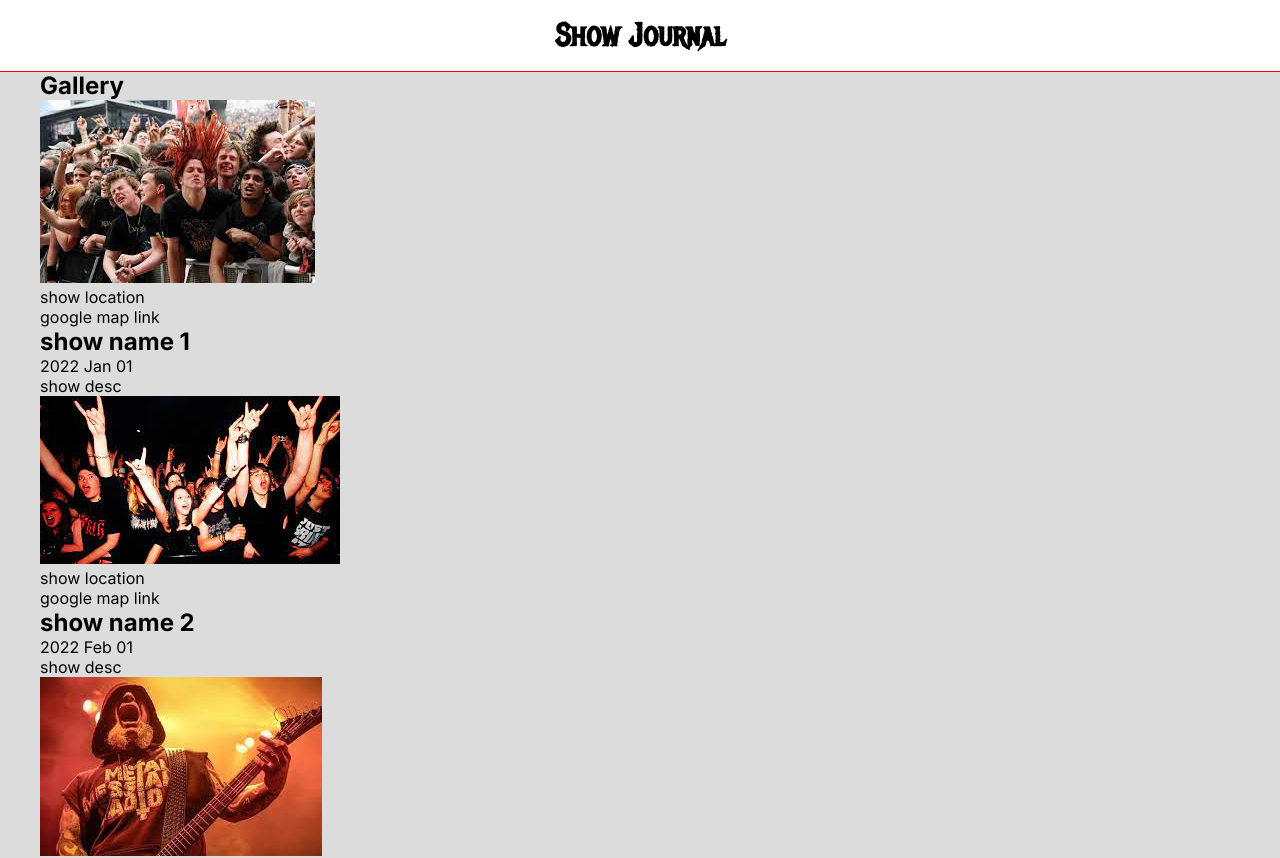
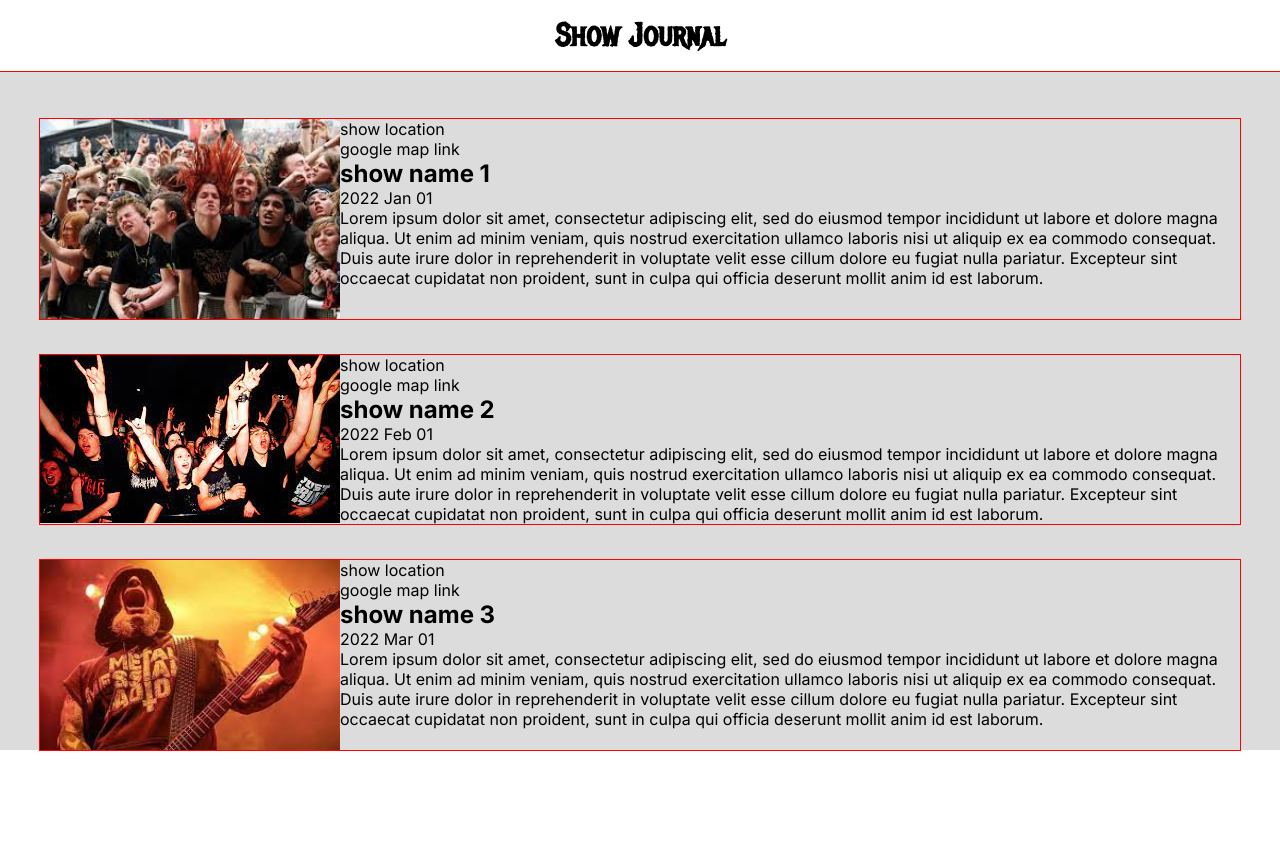
Before and after one commit to vishalicious213/show-journal, a React (Vite) app: page / in a window 1280 px wide. Shown: the top 858 px of the page. After the commit the page ends 800 px from the top, so only its background shows below. Built offline with nearby package versions, Linux system fonts and the light colour scheme.

Commit message:
added lorem ipsum text to show descriptions. setting up grid on .show

```diff
--- a/components/Gallery.jsx
+++ b/components/Gallery.jsx
@@ -10,7 +10,6 @@
 
     return (
         <section className="gallery container">
-            <h2>Gallery</h2>
             {shows}
         </section>
     )
--- a/data.js
+++ b/data.js
@@ -5,7 +5,7 @@
         location: "show location",
         map: "google map link",
         date: "2022 Jan 01",
-        desc: "show desc",
+        desc: "Lorem ipsum dolor sit amet, consectetur adipiscing elit, sed do eiusmod tempor incididunt ut labore et dolore magna aliqua. Ut enim ad minim veniam, quis nostrud exercitation ullamco laboris nisi ut aliquip ex ea commodo consequat. Duis aute irure dolor in reprehenderit in voluptate velit esse cillum dolore eu fugiat nulla pariatur. Excepteur sint occaecat cupidatat non proident, sunt in culpa qui officia deserunt mollit anim id est laborum.",
         pics: ["show-1.jpg", "show-2.jpg", "show-3.jpg"]
     },
     {
@@ -14,7 +14,7 @@
         location: "show location",
         map: "google map link",
         date: "2022 Feb 01",
-        desc: "show desc",
+        desc: "Lorem ipsum dolor sit amet, consectetur adipiscing elit, sed do eiusmod tempor incididunt ut labore et dolore magna aliqua. Ut enim ad minim veniam, quis nostrud exercitation ullamco laboris nisi ut aliquip ex ea commodo consequat. Duis aute irure dolor in reprehenderit in voluptate velit esse cillum dolore eu fugiat nulla pariatur. Excepteur sint occaecat cupidatat non proident, sunt in culpa qui officia deserunt mollit anim id est laborum.",
         pics: ["show-2.jpg", "show-3.jpg", "show-1.jpg"]
     },
     {
@@ -23,7 +23,7 @@
         location: "show location",
         map: "google map link",
         date: "2022 Mar 01",
-        desc: "show desc",
+        desc: "Lorem ipsum dolor sit amet, consectetur adipiscing elit, sed do eiusmod tempor incididunt ut labore et dolore magna aliqua. Ut enim ad minim veniam, quis nostrud exercitation ullamco laboris nisi ut aliquip ex ea commodo consequat. Duis aute irure dolor in reprehenderit in voluptate velit esse cillum dolore eu fugiat nulla pariatur. Excepteur sint occaecat cupidatat non proident, sunt in culpa qui officia deserunt mollit anim id est laborum.",
         pics: ["show-3.jpg", "show-1.jpg", "show-2.jpg"]
     },
 ]
--- a/index.css
+++ b/index.css
@@ -28,4 +28,18 @@
 
 .gallery {
     background-color: gainsboro;
+    padding-top: 3rem;
 }
+
+/* SHOWS */
+
+.show {
+    outline: 1px solid red;
+    display: grid;
+    grid-template-columns: 1fr 3fr;
+    margin-bottom: 2.25rem;
+}
+
+.show img {
+    width: 100%;
+}
```
